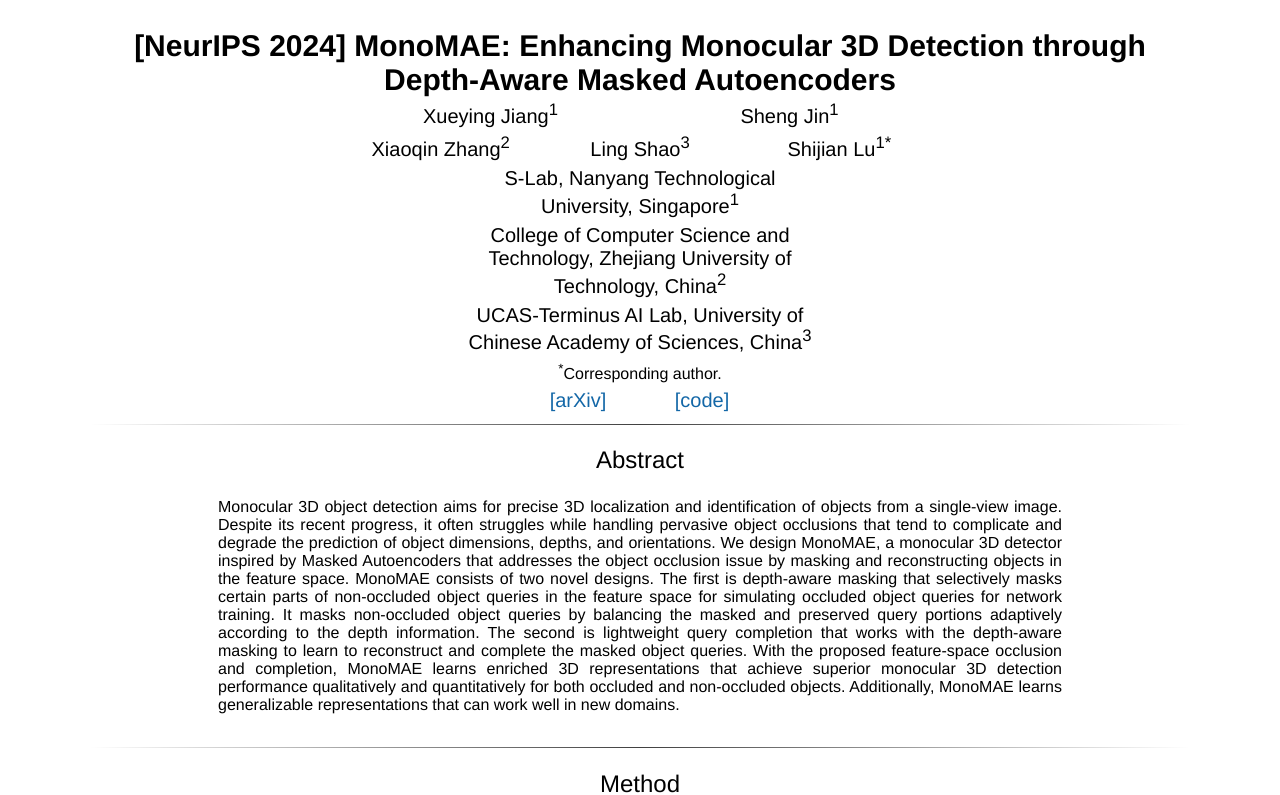
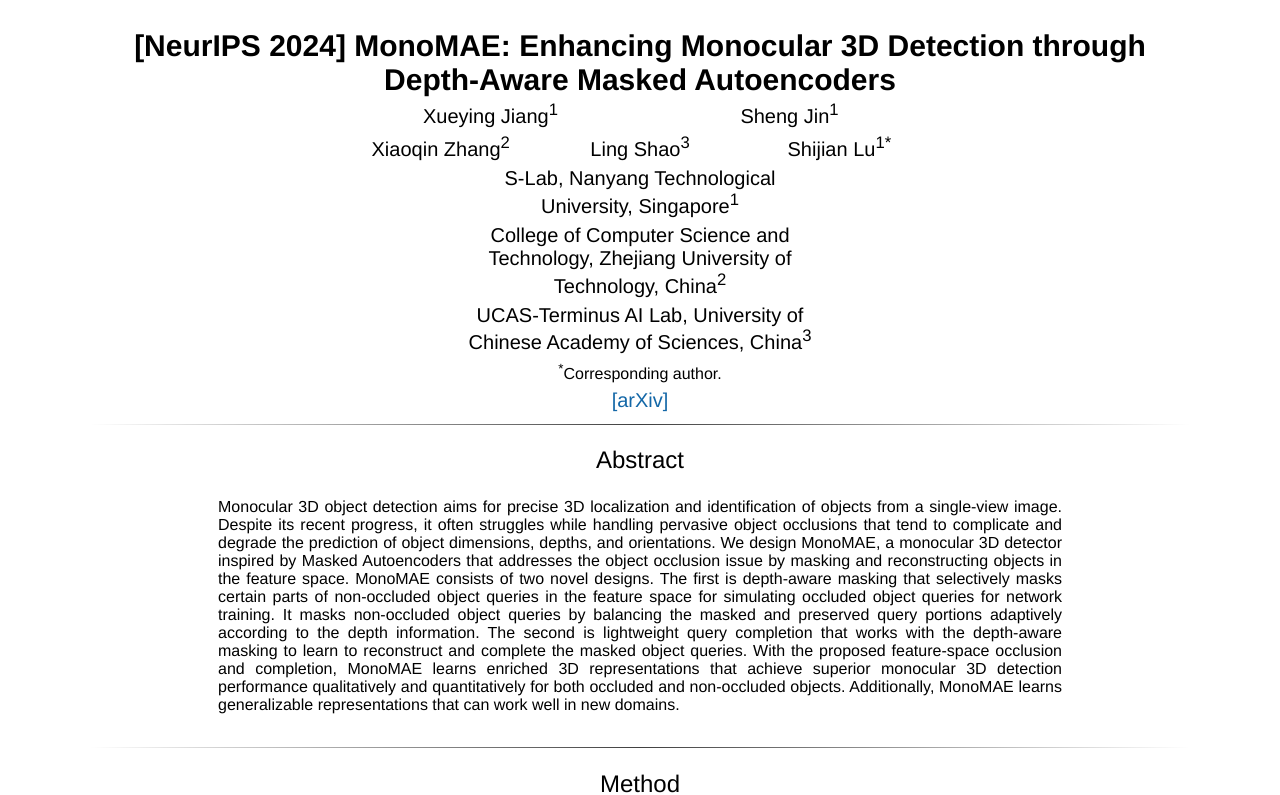
Before and after one commit to jiang-xueying/jiang-xueying.github.io, a Jekyll site: the page projects/MonoMAE.html, which Jekyll copies as it is, in a window 1280 px wide and 900 px high, cut to the strip 0-795 px from the top of the window. Built offline with Jekyll 4.4.1, drawn with Linux system fonts in a browser that asks for light colours; comment, search, counter and statistics services are not loaded.

Commit message:
Update MonoMAE.html

```diff
--- a/projects/MonoMAE.html
+++ b/projects/MonoMAE.html
@@ -196,14 +196,14 @@
 				<tr>
 					<td align=center width=120px>
 						<center>
-							<span style="font-size:20px"><a href='https://arxiv.org/abs/2402.03631'>[arXiv]</a></span>
+							<span style="font-size:20px"><a href='https://arxiv.org/pdf/2405.07696'>[arXiv]</a></span>
 						</center>
 					</td>
-					<td align=center width=120px>
-						<center>
-							<span style="font-size:20px"><a href='https://github.com/weihao1115/cat-sam'>[code]</a></span><br>
-						</center>
-					</td>
+<!--					<td align=center width=120px>-->
+<!--						<center>-->
+<!--							<span style="font-size:20px"><a href='XX'>[code]</a></span><br>-->
+<!--						</center>-->
+<!--					</td>-->
 				</tr>
 			</table>
 		</table>
```
